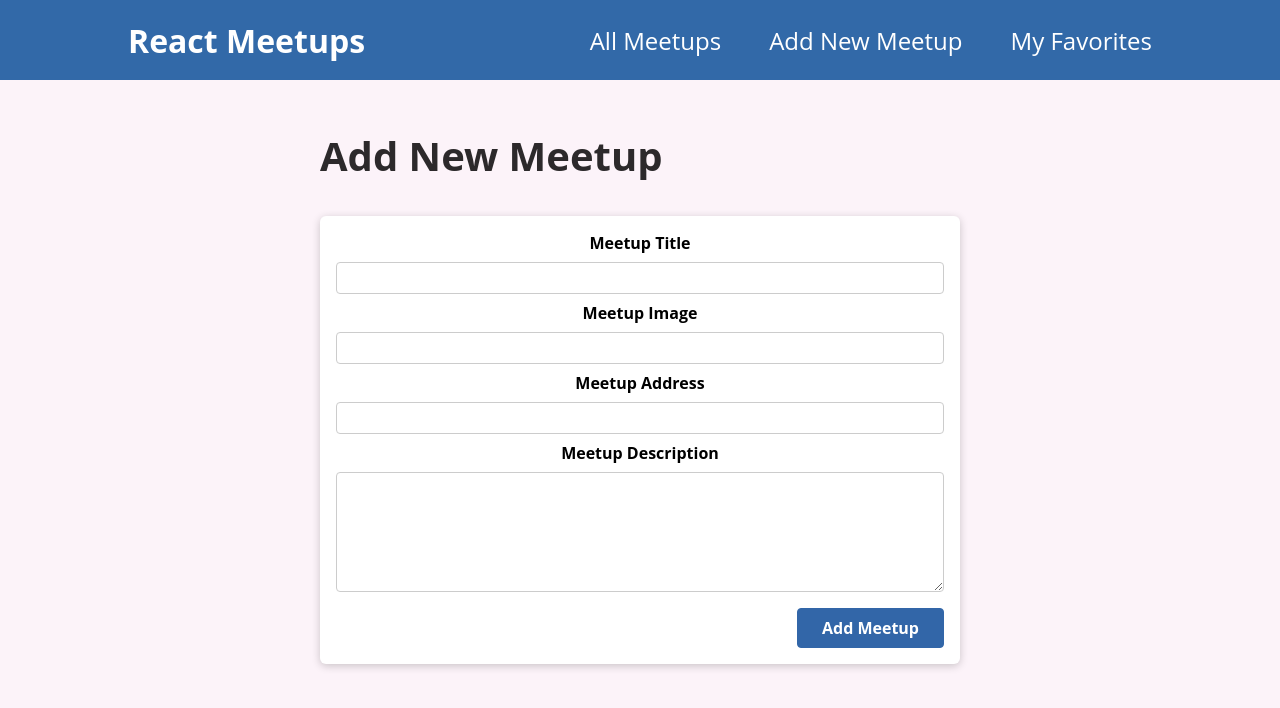
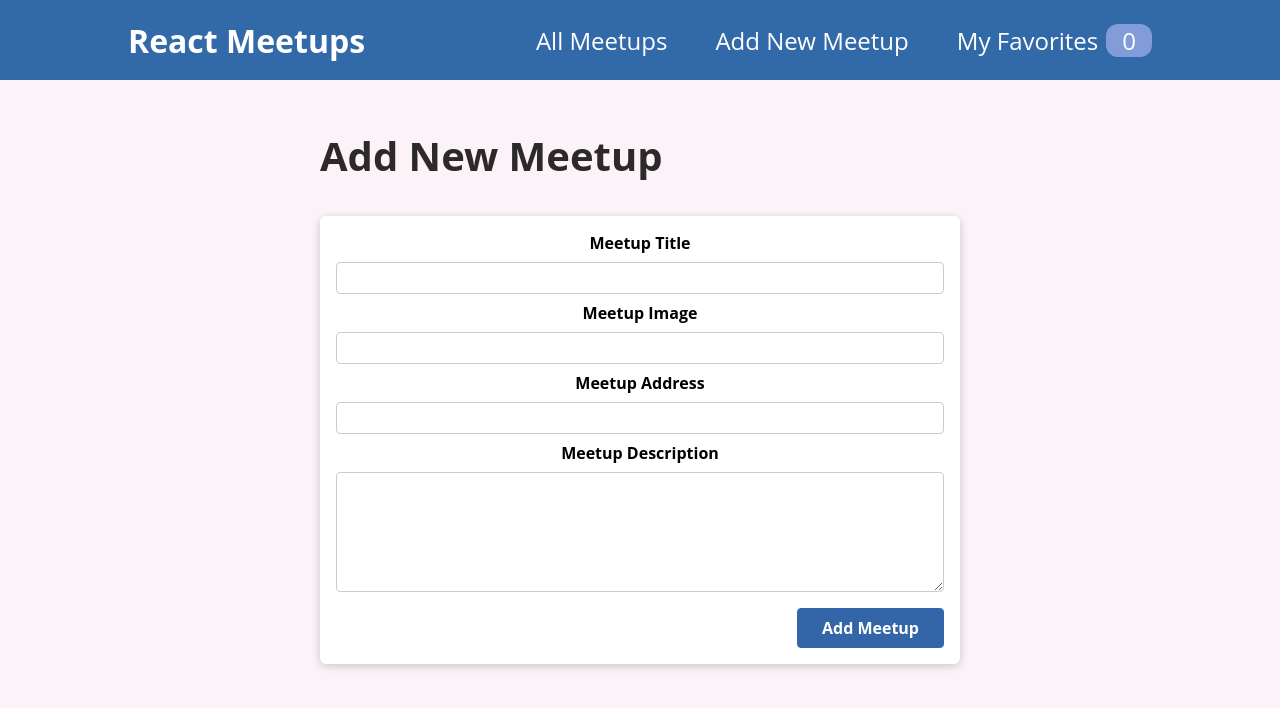
Before and after one commit to anamariarotariu/React-Demo-App, a React (Create React App) app: page /new-meetup in a window 1280 px wide. Shown: the top 708 px of the page. Built offline with nearby package versions, Linux system fonts and the light colour scheme.

Commit message:
badge for favorite number added

```diff
--- a/src/components/layout/MainNavigation.js
+++ b/src/components/layout/MainNavigation.js
@@ -1,7 +1,10 @@
+import { useContext } from 'react';
 import { Link } from 'react-router-dom';
 // this styles are available only for this component => it's scoped
 import headerElementStyle from './MainNavigation.module.css'
+import FavoritesContext from '../../store/favorites-context';
 function MainNavigation() {
+    const favoritesCont = useContext(FavoritesContext);
     return <header className={headerElementStyle.header}>
         <div className={headerElementStyle.logo}>
             React Meetups
@@ -17,7 +20,9 @@ function MainNavigation() {
                     <Link to='/new-meetup' className={headerElementStyle.item}> Add New Meetup</Link>
                 </li>
                 <li>
-                    <Link to='/favorites' className={headerElementStyle.item}> My Favorites</Link>
+                    <Link to='/favorites' className={headerElementStyle.item}> My Favorites
+                        <span className={headerElementStyle.badge}>{favoritesCont.totalFavorites}</span>
+                    </Link>
                 </li>
             </ul>
         </nav>
--- a/src/components/layout/MainNavigation.module.css
+++ b/src/components/layout/MainNavigation.module.css
@@ -28,7 +28,7 @@
   color: #fff;
 }
 .badge {
-  background-color: #cc2062;
+  background-color: #829cd9;
   color: #fff;
   border-radius: 12px;
   padding: 0 1rem;
```
